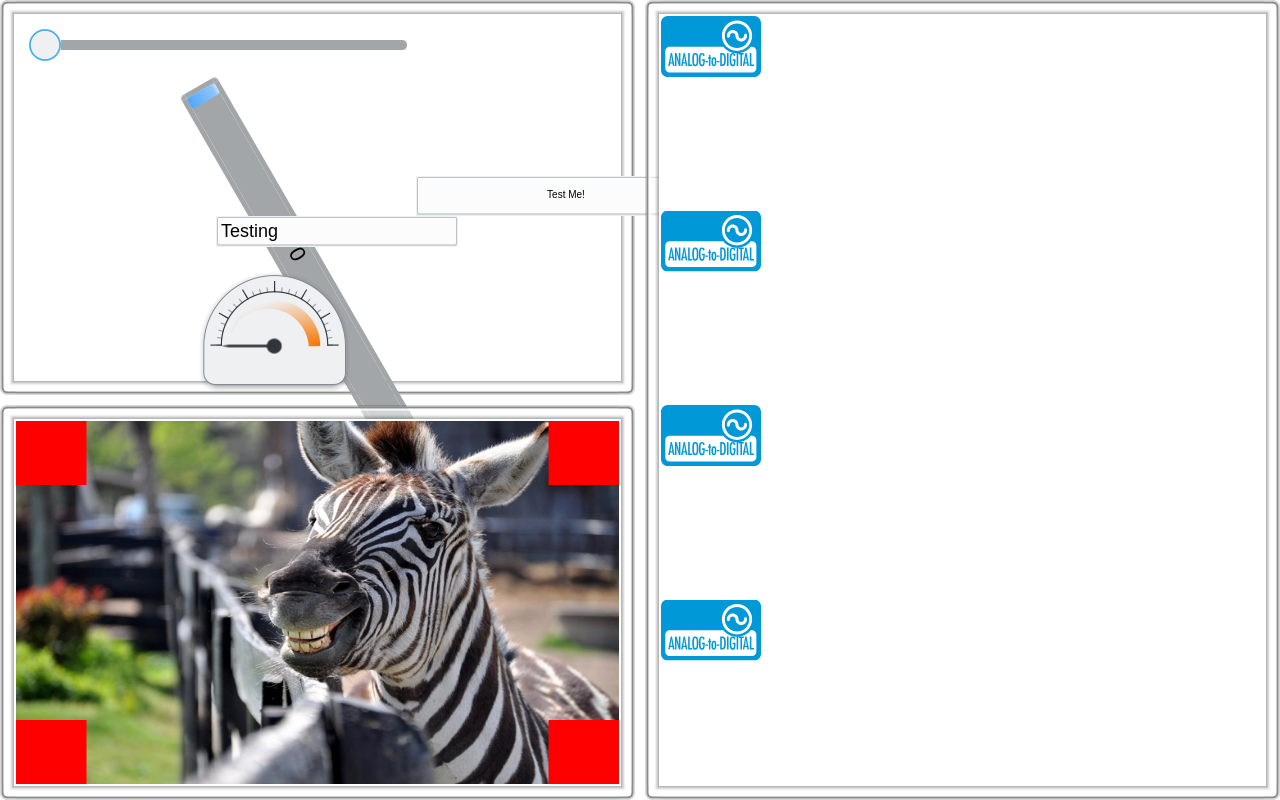
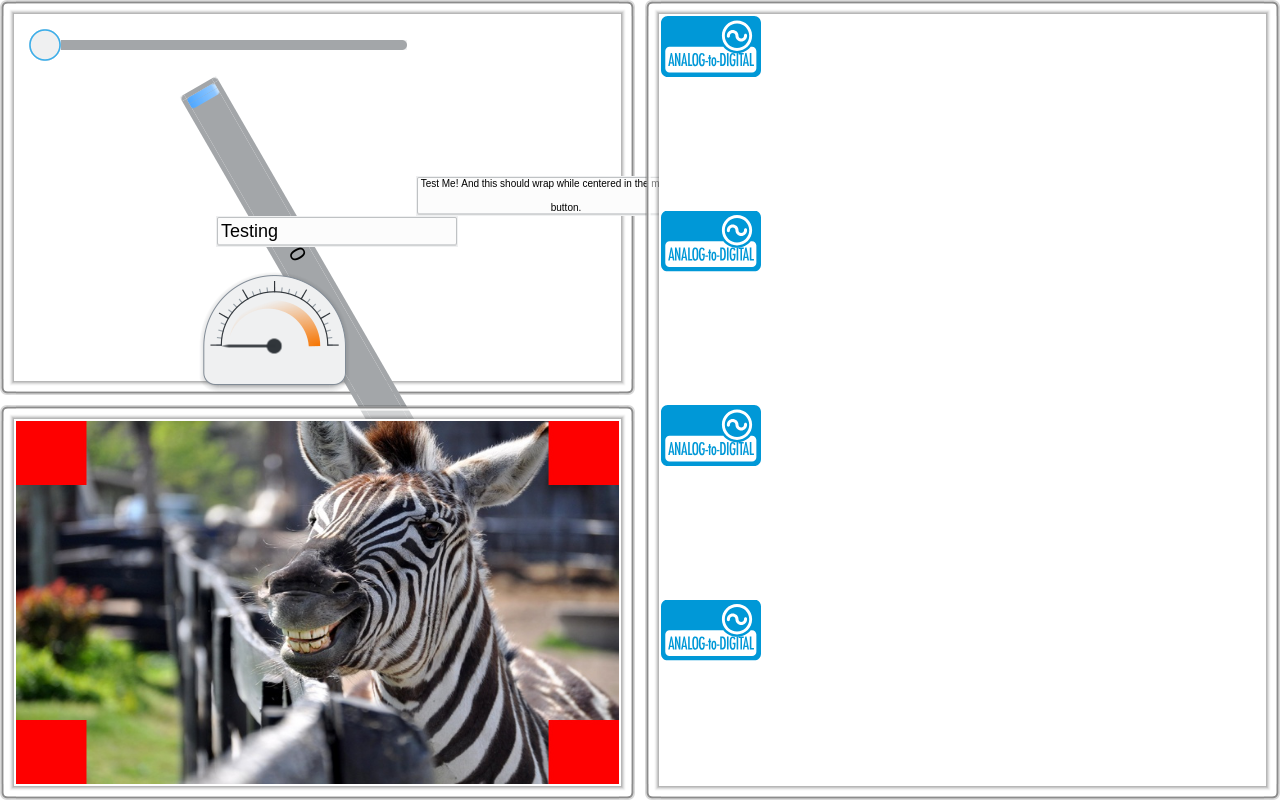
Before and after one commit to crocycroc/crocodile.ui, a plain HTML site: page test.html in a window 1280 px wide. Drawn offline with Linux system fonts and the light colour scheme.

Commit message:
Having the test word wrap the label button.

```diff
--- a/test.html
+++ b/test.html
@@ -60,12 +60,13 @@
 			var testSlider = new CrocSlider(root);
 			var testAnalogMeter = new CrocAnalogMeter(root);
 			var testProgressBar = new CrocProgressBar(root);
-			var testButtonLabeled = new CrocButtonLabeled(root, "Test Me!");
+			var testButtonLabeled = new CrocButtonLabeled(root, "Test Me! And this should wrap while centered in the middle of the button.");
 			testSlider.setTargetWidth("400px");
 // 			testSlider.setOrientation("verticle");
 			testProgressBar.setTargetWidth("400px");
 			testButtonLabeled.setTargetWidth("300px");
 			testButtonLabeled.setTargetHeight("40px");
+			testButtonLabeled.label.setWrapping("word");
 
 			testProgressBar.addEventListener("mousedown", function(e) {
 				if(this.value === 100) {
```
